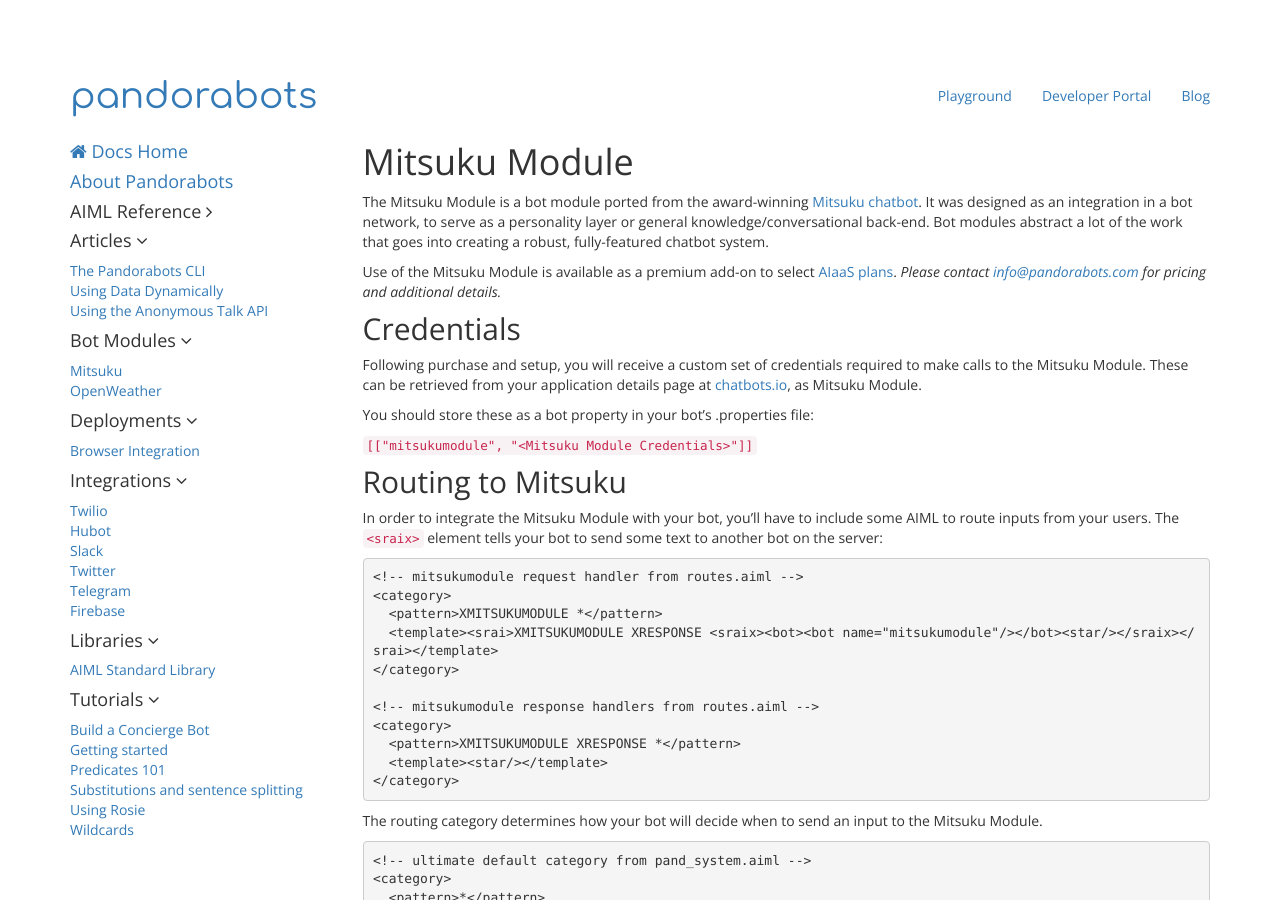
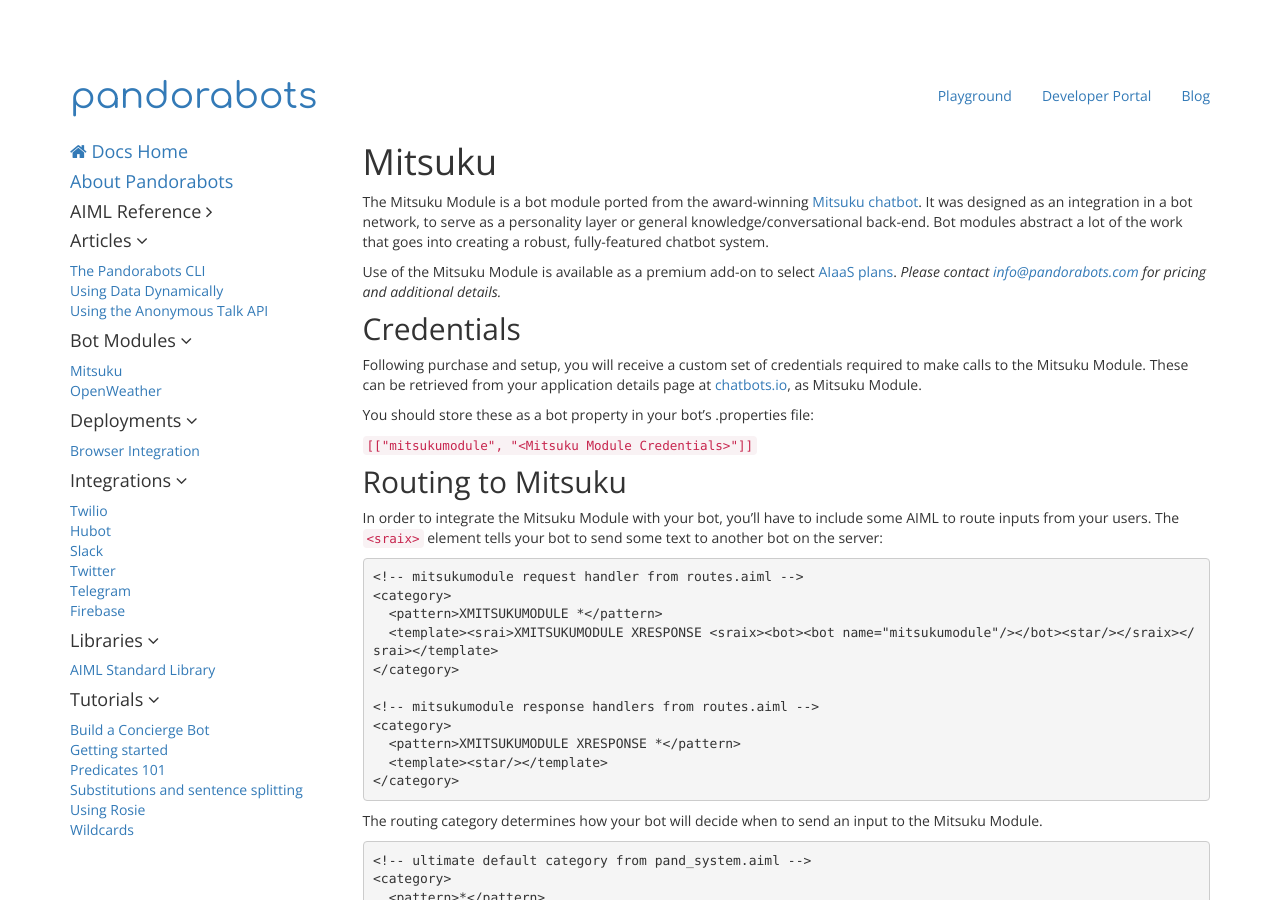
Before and after one commit to pandorabots/pandorabots.github.io, a Jekyll site: the page built from _modules/Mitsuku.md, in a window 1280 px wide and 900 px high. Built offline with Jekyll 4.4.1, drawn with Linux system fonts in a browser that asks for light colours.

Commit message:
Update and rename mitsuku.md to Mitsuku.md

```diff
--- a/_modules/mitsuku.md
+++ b/_modules/Mitsuku.md
@@ -3,7 +3,7 @@ layout: default
 title: Mitsuku
 ---
 
-# Mitsuku Module
+# Mitsuku
 
 The Mitsuku Module is a bot module ported from the award-winning [Mitsuku chatbot](http://www.mitsuku.com/). It was designed as an integration in a bot network, to serve as a personality layer or general knowledge/conversational back-end. Bot modules abstract a lot of the work that goes into creating a robust, fully-featured chatbot system.
 
```
